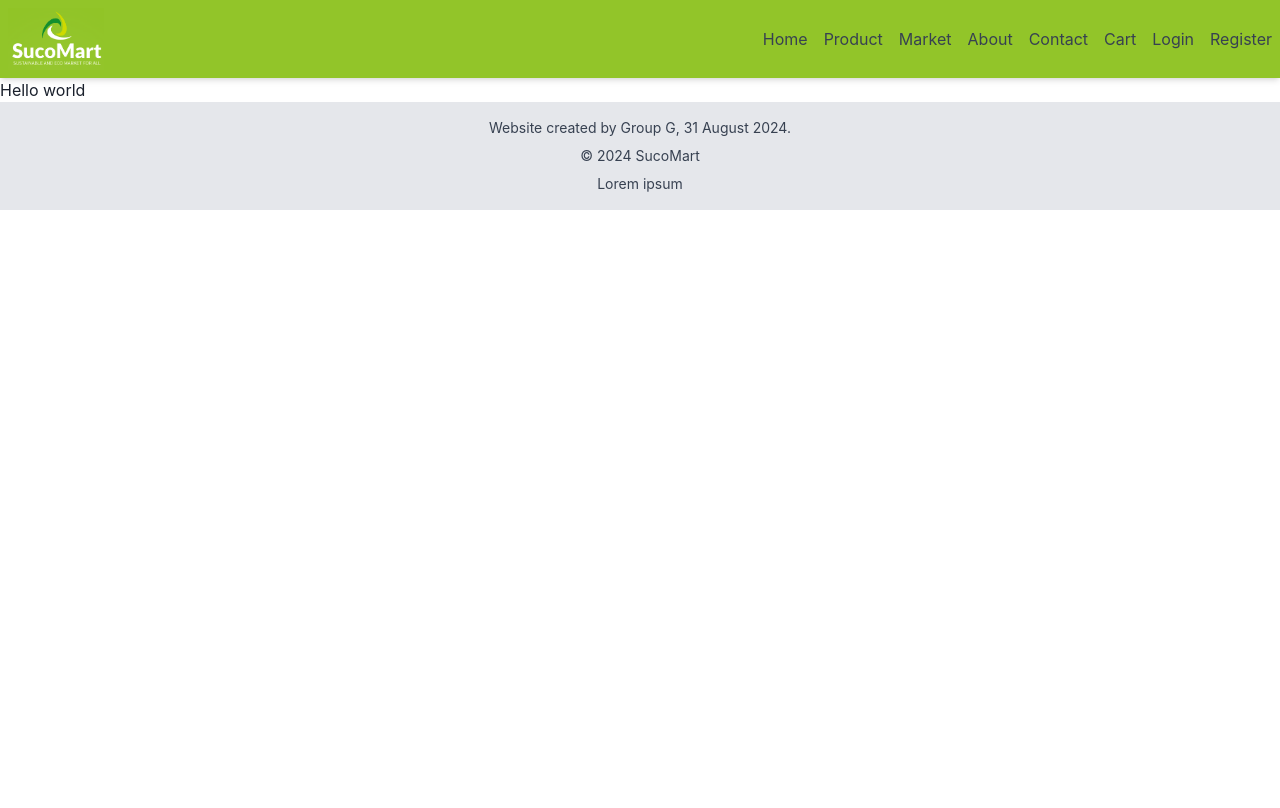
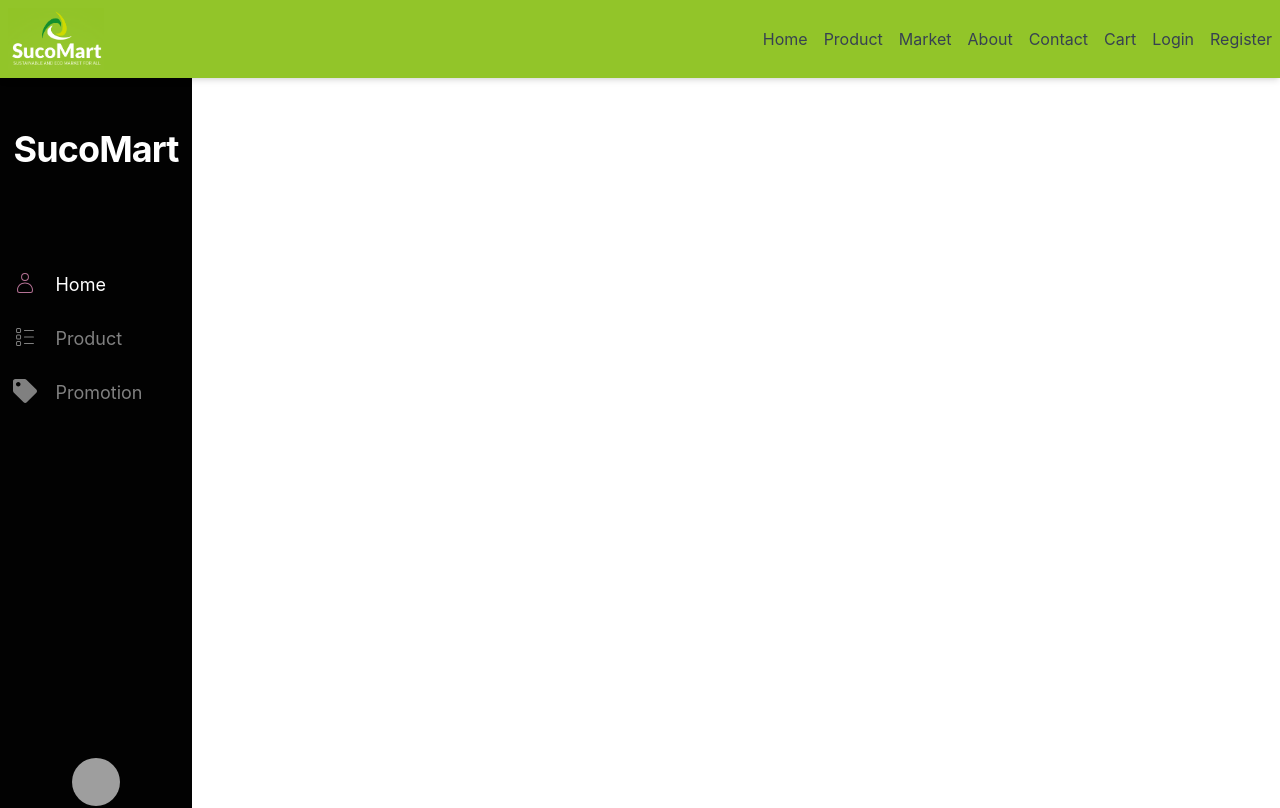
Before and after one commit to OnLeeTwo/frontend-gfg-group-g, a Next.js app: page /seller in a window 1280 px wide. Shown: the top 808 px of the page. Built offline with nearby package versions, Linux system fonts and the light colour scheme; grey boxes are pictures that could not be loaded.

Commit message:
sidebar seller

```diff
--- a/src/app/globals.css
+++ b/src/app/globals.css
@@ -37,3 +37,47 @@ body {
   font-weight: 400;
   font-style: normal;
 }
+
+a {
+  color: inherit;
+  text-decoration: none;
+}
+
+* {
+  box-sizing: border-box;
+}
+
+.sidebar-items:not(:last-child) {
+  margin-bottom: 1.5em;
+}
+
+@media only screen and (max-width: 767px) {
+  .sidebar-items {
+    margin-bottom: 0 !important;
+  }
+}
+
+.sidebar-items {
+  color: gray;
+  font-size: large;
+}
+
+.sidebar-items p {
+  margin-left: 1em;
+}
+
+.sidebar-items:hover svg {
+  color: #B57295;
+}
+
+.sidebar-items:hover p {
+  color: #fff;
+}
+
+.active {
+  color: #fff;
+}
+
+.active-icon {
+  color: #B57295 !important;
+}
--- a/src/app/seller/page.js
+++ b/src/app/seller/page.js
@@ -1,5 +1,106 @@
-export default function Seller() {
+"use client";
+
+import React, { useState } from 'react'
+import {
+    Flex,
+    Heading,
+    Avatar,
+    AvatarGroup,
+    Text,
+    Icon,
+    IconButton,
+    Table,
+    Thead,
+    Tbody,
+    Tr,
+    Th,
+    Td,
+    Divider,
+    Link,
+    Box,
+    Button,
+    Input,
+    InputGroup,
+    InputLeftElement
+} from '@chakra-ui/react'
+import { CiUser, CiBoxList } from "react-icons/ci"
+import { FaTag } from "react-icons/fa";
+
+
+export default function Dashboard() {
+    const [display, changeDisplay] = useState('hide')
+    const [value, changeValue] = useState(1)
     return (
-        <h1>Hello world</h1>
+        <Flex
+            h={[null, null, "100vh"]}
+            maxW="2000px"
+            flexDir={["column", "column", "row"]}
+            overflow="hidden"
+        >
+            {/* Column 1 */}
+            <Flex
+                w={["100%", "100%", "10%", "15%", "15%"]}
+                flexDir="column"
+                alignItems="center"
+                backgroundColor="#020202"
+                color="#fff"
+            >
+                <Flex
+                    flexDir="column"
+                    h={[null, null, "100vh"]}
+                    justifyContent="space-between"
+                >
+                    <Flex
+                        flexDir="column"
+                        as="nav"
+                    >
+                        <Heading
+                            mt={50}
+                            mb={[25, 50, 100]}
+                            fontSize={["4xl", "4xl", "2xl", "3xl", "4xl",]}
+                            alignSelf="center"
+                            letterSpacing="tight"
+                        >
+                            SucoMart
+                        </Heading>
+                        <Flex
+                            flexDir={["row", "row", "column", "column", "column"]}
+                            align={["center", "center", "center", "flex-start", "flex-start"]}
+                            wrap={["wrap", "wrap", "nowrap", "nowrap", "nowrap"]}
+                            justifyContent="center"
+                        >
+                            <Flex className="sidebar-items" mr={[2, 6, 0, 0, 0]}>
+                                <Link display={["none", "none", "flex", "flex", "flex"]}>
+                                    <Icon as={CiUser} fontSize="2xl" className="active-icon" />
+                                </Link>
+                                <Link _hover={{ textDecor: 'none' }} display={["flex", "flex", "none", "flex", "flex"]}>
+                                    <Text className="active">Home</Text>
+                                </Link>
+                            </Flex>
+                            <Flex className="sidebar-items" mr={[2, 6, 0, 0, 0]}>
+                                <Link display={["none", "none", "flex", "flex", "flex"]}>
+                                    <Icon as={CiBoxList} fontSize="2xl" />
+                                </Link>
+                                <Link _hover={{ textDecor: 'none' }} display={["flex", "flex", "none", "flex", "flex"]}>
+                                    <Text>Product</Text>
+                                </Link>
+                            </Flex>
+                            <Flex className="sidebar-items" mr={[2, 6, 0, 0, 0]}>
+                                <Link display={["none", "none", "flex", "flex", "flex"]}>
+                                    <Icon as={FaTag} fontSize="2xl" />
+                                </Link>
+                                <Link _hover={{ textDecor: 'none' }} display={["flex", "flex", "none", "flex", "flex"]}>
+                                    <Text>Promotion</Text>
+                                </Link>
+                            </Flex>
+                        </Flex>
+                    </Flex>
+                    <Flex flexDir="column" alignItems="center" mb={10} mt={5}>
+                        <Avatar my={2} src="avatar-1.jpg" />
+                        <Text textAlign="center">Admin</Text>
+                    </Flex>
+                </Flex>
+            </Flex>
+        </Flex>
     )
 }
```
